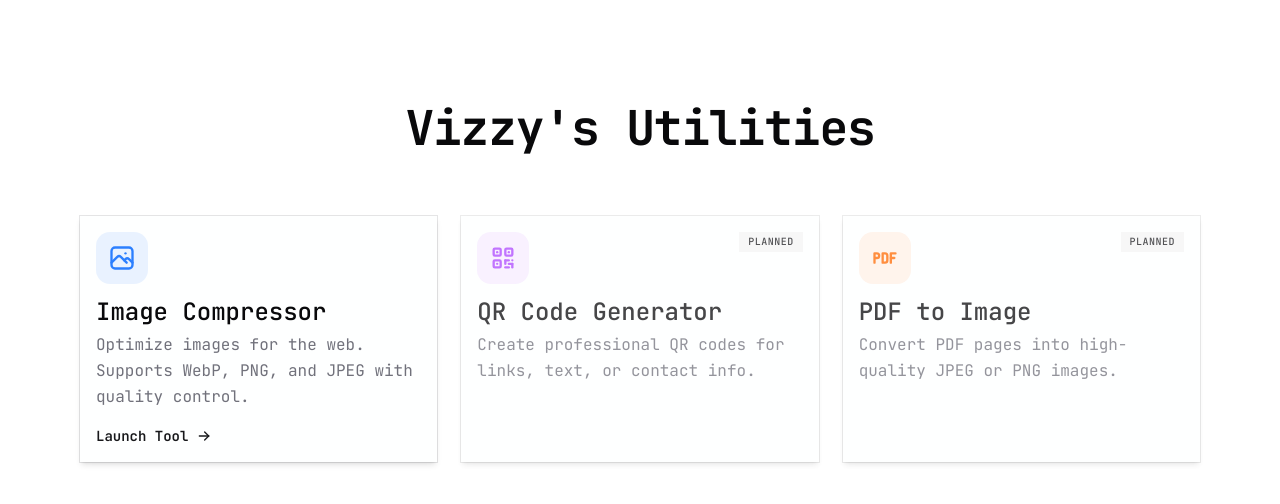
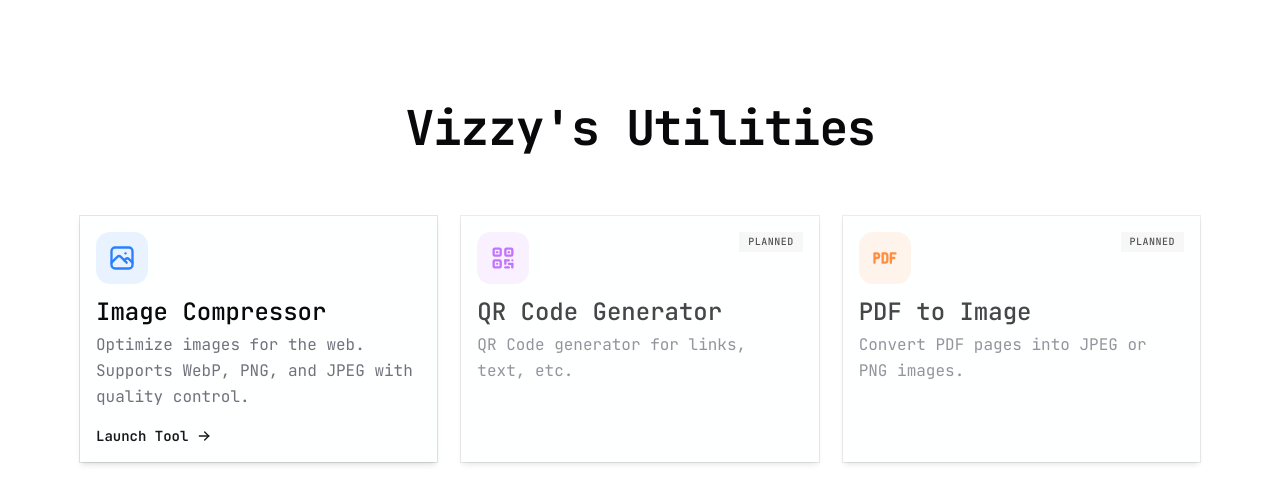
Before and after one commit to SokvisalMong/utils.vizzydizzy, a Next.js app: page / in a window 1280 px wide. Shown: the top 504 px of the page. Built offline with nearby package versions, Linux system fonts and the light colour scheme.

Commit message:
updated page a bit

```diff
--- a/app/page.tsx
+++ b/app/page.tsx
@@ -28,7 +28,7 @@ const tools = [
   },
   {
     title: "QR Code Generator",
-    description: "Create professional QR codes for links, text, or contact info.",
+    description: "QR Code generator for links, text, etc.",
     href: "#",
     icon: IconQrcode,
     status: "Planned",
@@ -37,7 +37,7 @@ const tools = [
   },
   {
     title: "PDF to Image",
-    description: "Convert PDF pages into high-quality JPEG or PNG images.",
+    description: "Convert PDF pages into JPEG or PNG images.",
     href: "#",
     icon: IconPdf,
     status: "Planned",
```
